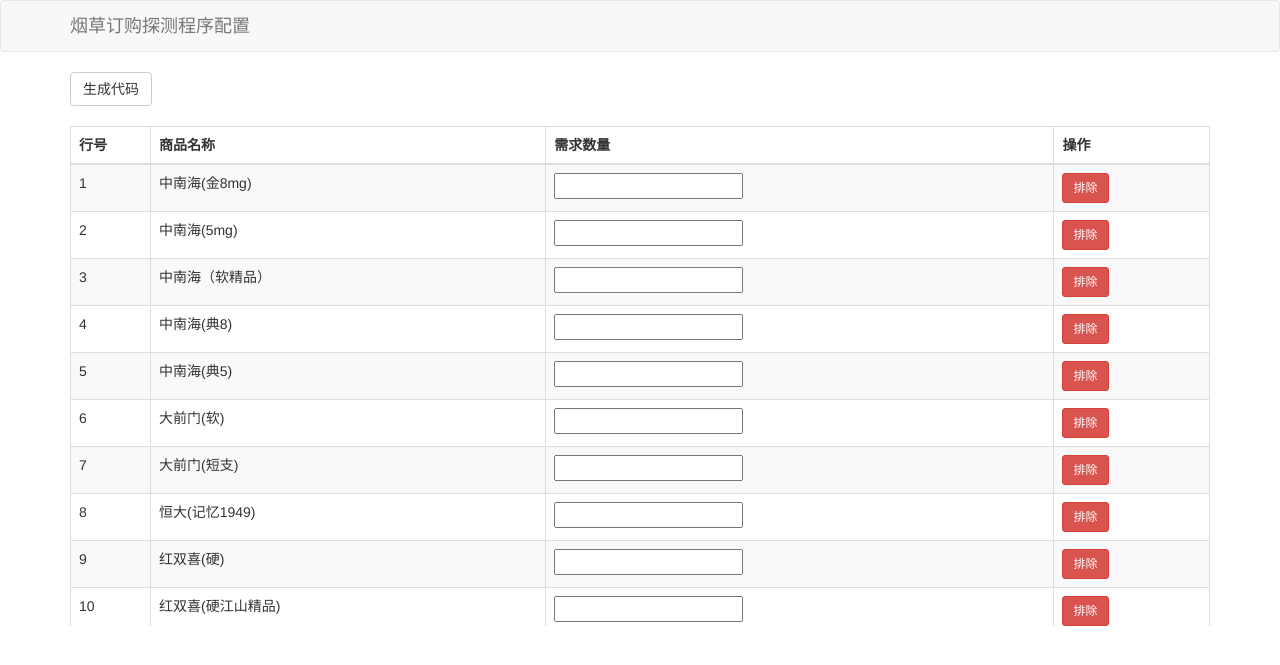
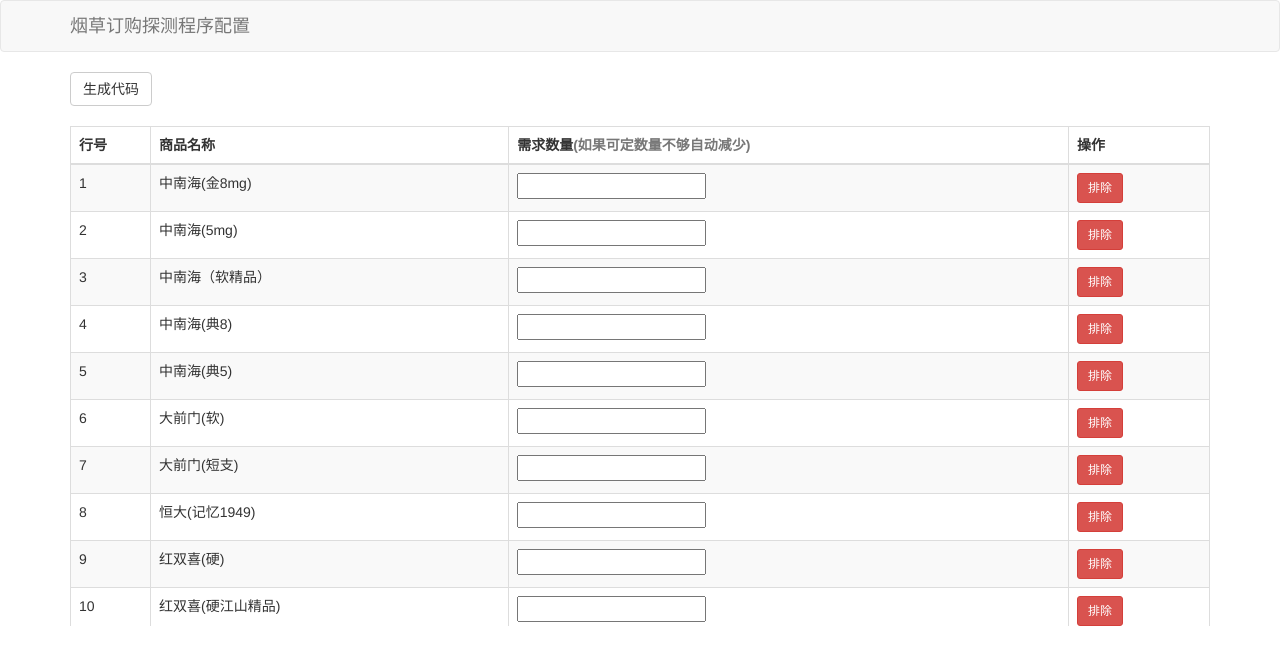
Before and after one commit to tanwei-cc/WinTillage, a Jekyll site: the page built from supermarket/tobacco/config.html, in a window 1280 px wide. Shown: the top 665 px of the page. Built offline with Jekyll 4.4.1, drawn with Linux system fonts in a browser that asks for light colours.

Commit message:
No Message.

```diff
--- a/supermarket/tobacco/config.html
+++ b/supermarket/tobacco/config.html
@@ -82,7 +82,7 @@ title: 烟草订购探测程序配置
                         <th style="width:80px">行号</th>
                         <th>商品名称</th>
                         <!-- <th>商品代码</th> -->
-                        <th>需求数量</th>
+                        <th>需求数量<span class="text-muted">(如果可定数量不够自动减少)</span></th>
                         <th>操作</th>
                     </tr>
                 </thead>
```
